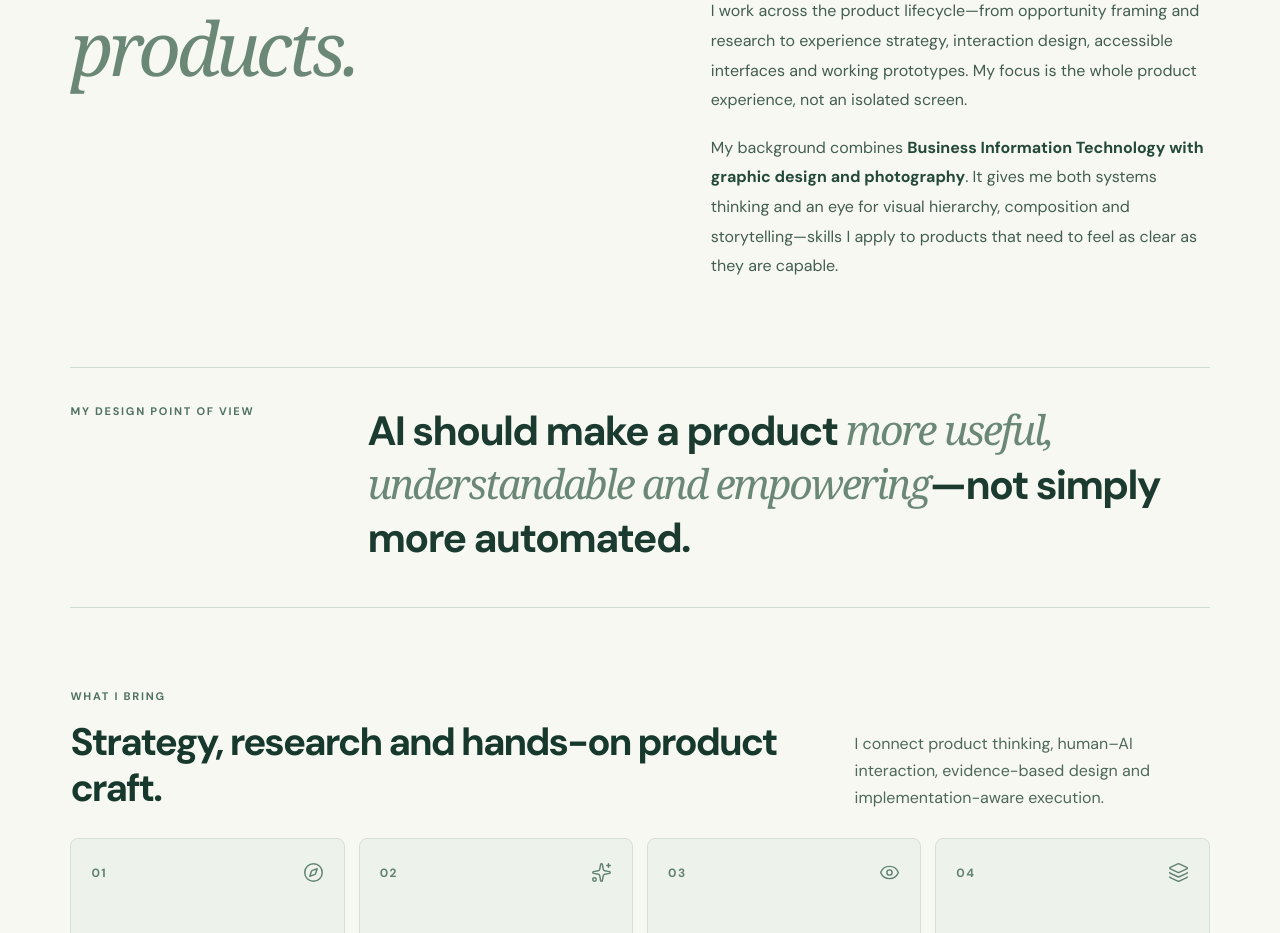
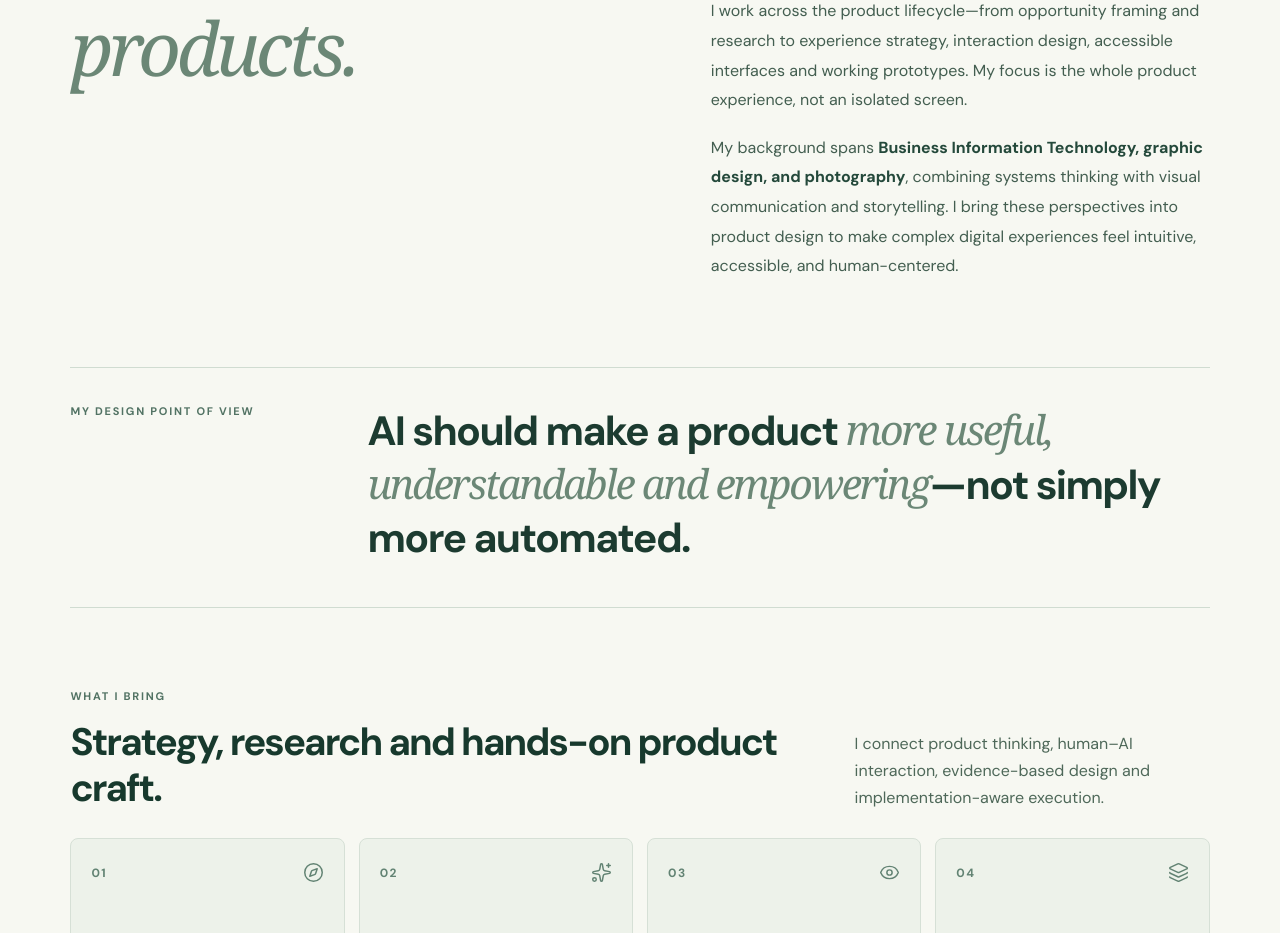
Before and after one commit to viktoriyamik/vik-portfolio, a React (Vite) app: page / in a window 1280 px wide. Shown: the part 1960-2893 px from the top of the page. Built offline with nearby package versions, Linux system fonts and the light colour scheme.

Commit message:
Improve Product Designer introduction

```diff
--- a/src/WhoIAmSection.tsx
+++ b/src/WhoIAmSection.tsx
@@ -44,7 +44,7 @@ export default function WhoIAmSection() {
           <div className="vm-about-intro">
             <p className="vm-about-lead">I’m Viktoriya, an <strong>AI-driven Product Designer</strong> who turns complex needs and emerging technologies into useful, considered digital products.</p>
             <p>I work across the product lifecycle—from opportunity framing and research to experience strategy, interaction design, accessible interfaces and working prototypes. My focus is the whole product experience, not an isolated screen.</p>
-            <p>My background combines <strong>Business Information Technology with graphic design and photography</strong>. It gives me both systems thinking and an eye for visual hierarchy, composition and storytelling—skills I apply to products that need to feel as clear as they are capable.</p>
+            <p>My background spans <strong>Business Information Technology, graphic design, and photography</strong>, combining systems thinking with visual communication and storytelling. I bring these perspectives into product design to make complex digital experiences feel intuitive, accessible, and human-centered.</p>
           </div>
         </div>
       </header>
```
